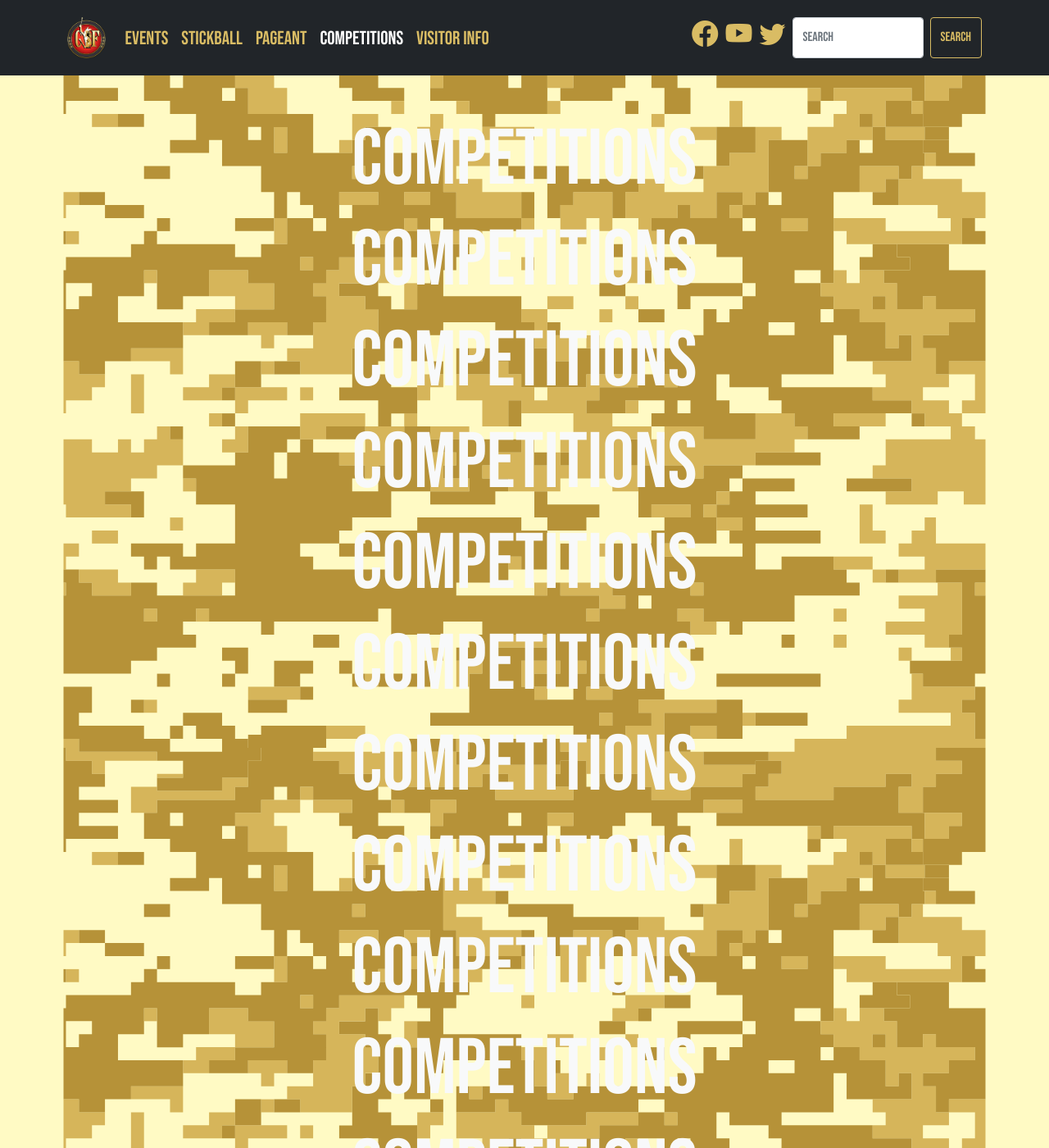
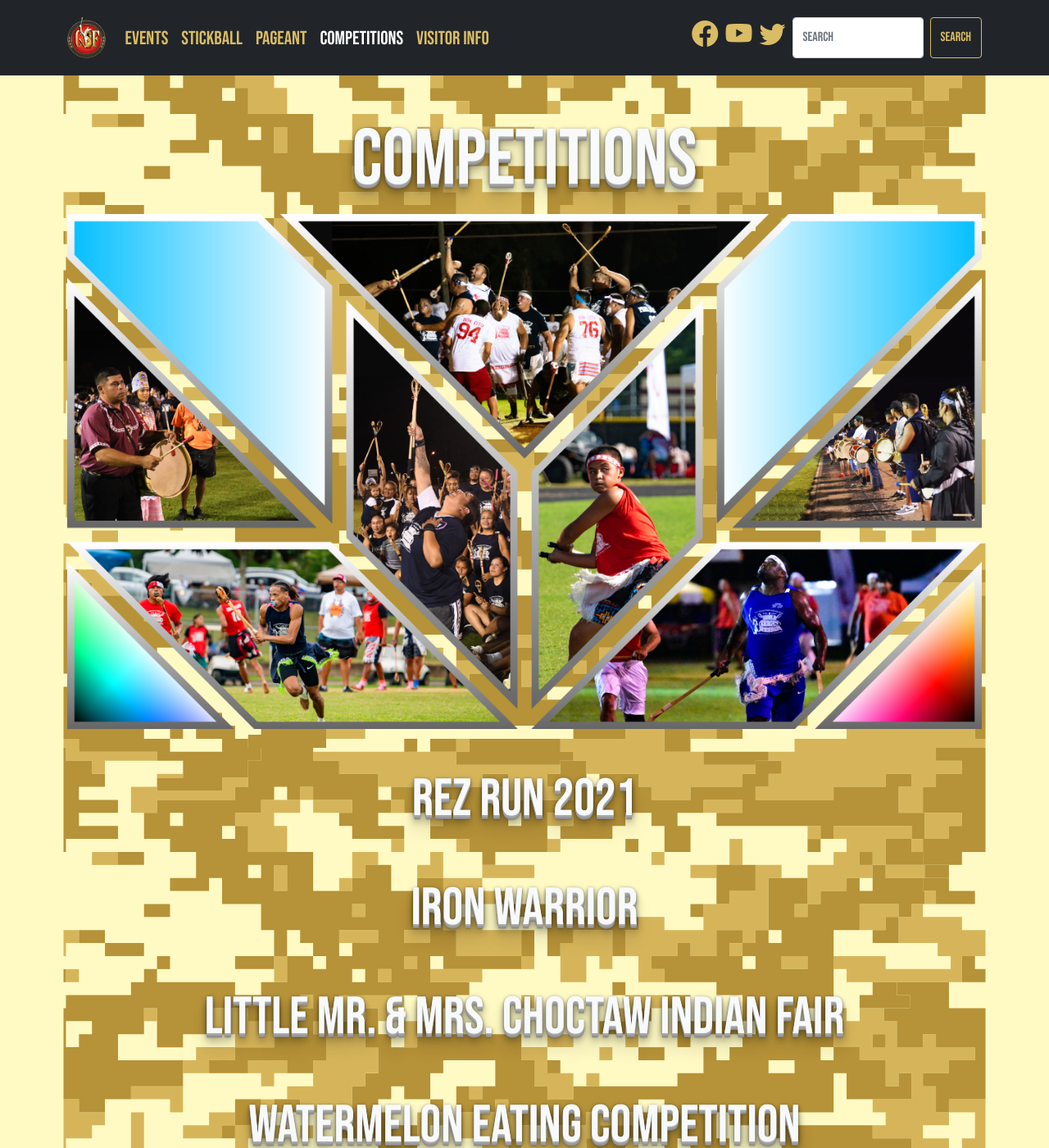
Before and after one commit to smattera/smattera.github.io, a Jekyll site: the page built from competitions/index.md, in a window 1280 px wide and 1400 px high. Shown: the whole window at 82% size. Built offline with Jekyll 4.4.1, drawn with Linux system fonts in a browser that asks for light colours; nearby versions of some CDN libraries; some of the changed text lies outside the part shown.

Commit message:
Update competitions.html

```diff
--- a/_includes/competitions.html
+++ b/_includes/competitions.html
@@ -1,17 +1,14 @@
 <section class="camo-bg py-5 text-center">
     <div class="container">
-      <h1>Competitions</h1>
-      <h1>Competitions</h1>
-      <h1>Competitions</h1>
-      <h1>Competitions</h1>
-      <h1>Competitions</h1>
-      <h1>Competitions</h1>
-      <h1>Competitions</h1>
-      <h1>Competitions</h1>
-      <h1>Competitions</h1>
-      <h1>Competitions</h1>
-      <h1>Competitions</h1>
-      <h1>Competitions</h1>
-      <h1>Competitions</h1>
+      <h1 class="shadow-text">Competitions</h1>
+      <img src="../assets/img/stickball-banner.png" class="img-fluid">
+
+      <h2 class="shadow-text pt-5">Rez Run 2021</h2>
+
+      <h2 class="shadow-text pt-5">Iron Warrior</h2>
+
+      <h2 class="shadow-text pt-5">Little Mr. & Mrs. Choctaw Indian Fair</h2>
+
+      <h2 class="shadow-text pt-5">Watermelon Eating Competition</h2>
     </div>
   </section>
```
